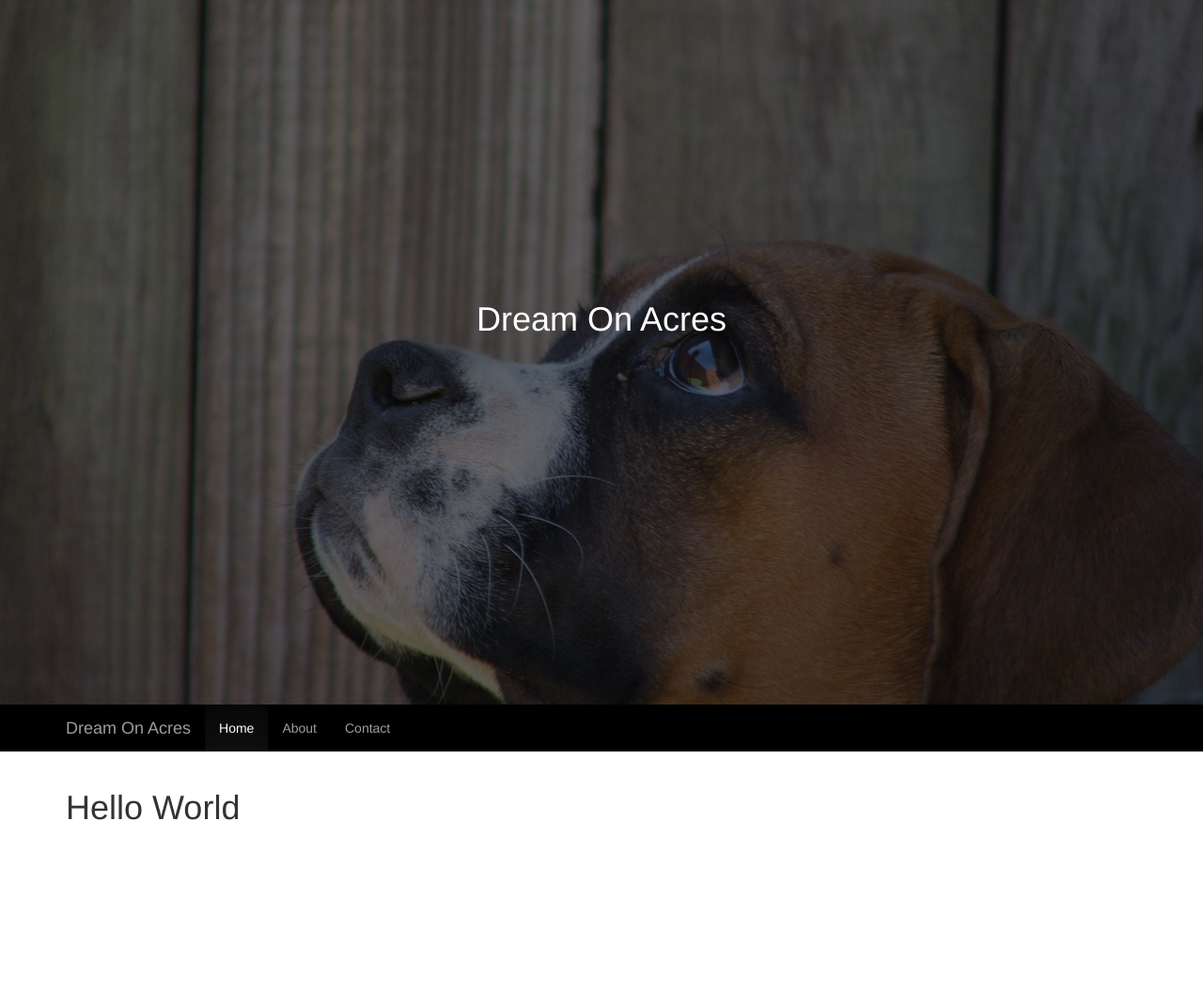
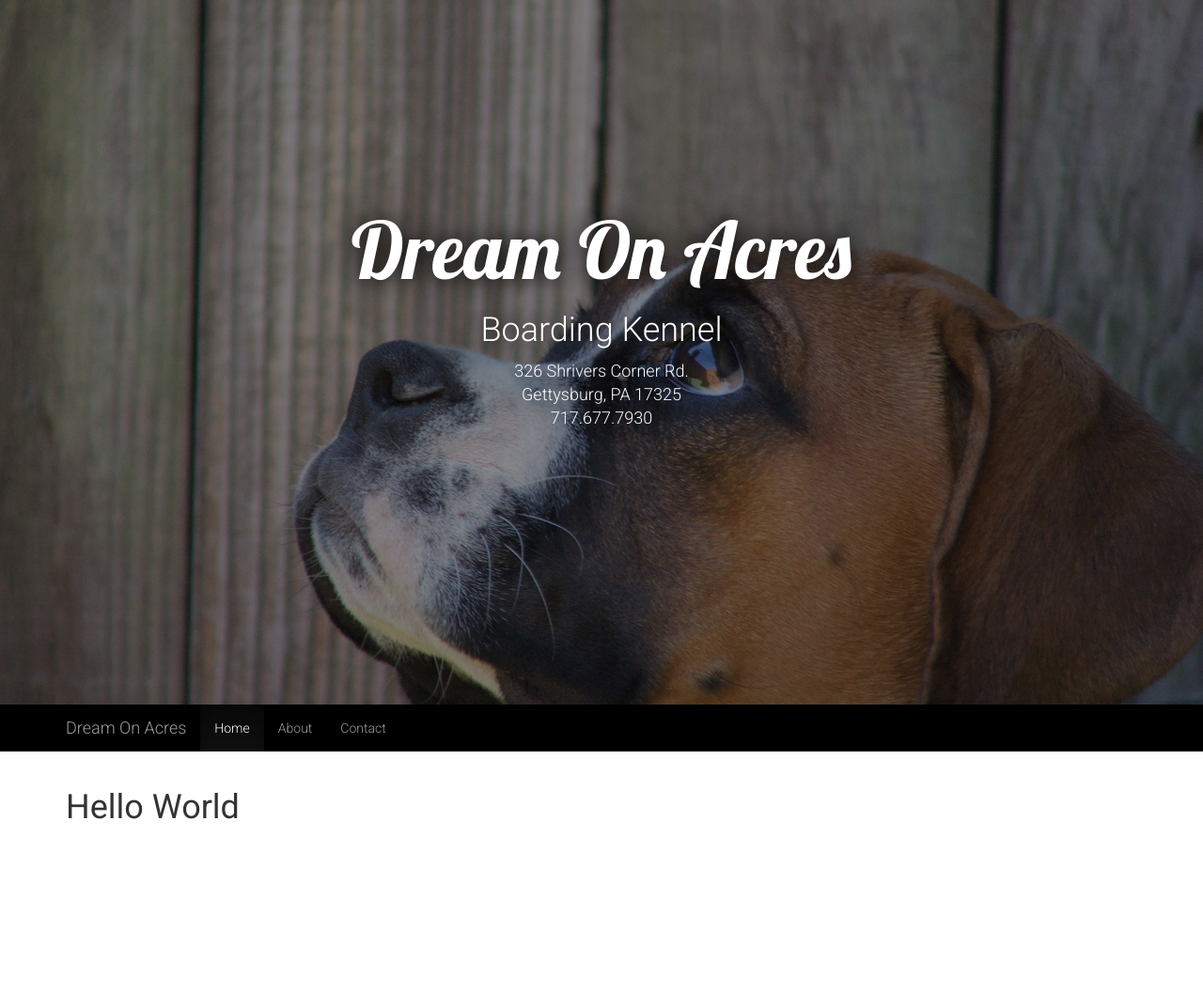
Before and after one commit to jlblatt/Dream-On-Acres, a PHP site: page / in a window 1280 px wide. Shown: the top 1072 px of the page at 94% size. Run offline with PHP 8.4, Linux system fonts and the light colour scheme; some libraries are stand-ins or nearby versions.

Commit message:
Fonts, blending

```diff
--- a/css/styles.css
+++ b/css/styles.css
@@ -1,2 +1,2 @@
-.hero{position:relative}.hero .text{position:absolute;top:40%;width:100%;color:#fff;text-align:center;z-index:1}.hero .slides{width:100%;height:100%}.hero .slides .slide{position:absolute;width:100%;height:100%;background-color:#666;background-size:cover;background-blend-mode:multiply}.hero .slides .slide.slide-1{background-image:url("../images/slide-1.jpg")}.hero .slides .slide.slide-2{background-image:url("../images/slide-2.jpg")}.hero .slides .slide.slide-3{background-image:url("../images/slide-3.jpg")}.main-nav{background:#000;border-radius:0;border:0}
+body{font-family:"Roboto";font-weight:300}.hero{position:relative;background:#000}.hero .text{position:absolute;top:25vh;width:100%;color:#fff;text-align:center;z-index:1;text-shadow:0 0 24px #000}.hero .text a{color:#fff}.hero .text h1{font-family:Lobster;font-size:12vw}@media (min-width: 640px){.hero .text h1{font-size:84px}}.hero .text h2{font-size:6vw;font-weight:300}@media (min-width: 640px){.hero .text h2{font-size:36px}}.hero .text h4{font-size:4vw;font-weight:300;line-height:1.4}@media (min-width: 640px){.hero .text h4{font-size:18px}}.hero .slides{width:100%;height:100%}.hero .slides .slide{position:absolute;width:100%;height:100%;background-color:#444;background-size:cover;background-blend-mode:overlay}.hero .slides .slide.slide-1{background-image:url("../images/slide-1.jpg")}.hero .slides .slide.slide-2{background-image:url("../images/slide-2.jpg")}.hero .slides .slide.slide-3{background-image:url("../images/slide-3.jpg")}.main-nav{background:#000;border-radius:0;border:0}
 /*# sourceMappingURL=styles.css.map */
--- a/css/styles.scss
+++ b/css/styles.scss
@@ -1,4 +1,16 @@
 @import "bourbon/bourbon";
+
+
+$xsmall: 360px;
+$small: 640px;
+$medium: 1024px;
+$large: 1440px;
+$xlarge: 1920px;
+
+body {
+  font-family: "Roboto";
+  font-weight: 300;
+}
 
 .hero {
   position: relative;
@@ -6,11 +18,44 @@
 
   .text {
     position: absolute;
-    top: 40%;
+    top: 25vh;
     width: 100%;
     color: #fff;
     text-align: center;
     z-index: 1;
+    text-shadow: 0 0 24px rgba(0,0,0,1);
+
+    a {
+      color: #fff;
+    }
+
+    h1 {
+      font-family: Lobster;
+      font-size: 12vw;
+
+      @media (min-width: $small) {
+        font-size: 84px;
+      }
+    }
+
+    h2 {
+      font-size: 6vw;
+      font-weight: 300;
+
+      @media (min-width: $small) {
+        font-size: 36px;
+      }
+    }
+
+    h4 {
+      font-size: 4vw;
+      font-weight: 300;
+      line-height: 1.6;
+
+      @media (min-width: $small) {
+        font-size: 18px;
+      }
+    }
   }
 
   .slides {
@@ -21,9 +66,9 @@
       position: absolute;
       width: 100%;
       height: 100%;
-      background-color: #666;
+      background-color: #444;
       background-size: cover;
-      background-blend-mode: multiply;
+      background-blend-mode: overlay;
 
       &.slide-1 {background-image: url("../images/slide-1.jpg");}
       &.slide-2 {background-image: url("../images/slide-2.jpg");}
--- a/index.html
+++ b/index.html
@@ -9,10 +9,12 @@
     <title>Kennel Gettysburg, PA - Dream On Acres Boarding Kennel</title>
     <meta name="description" content="Dream On Acres Boarding Kennel of Gettysburg, PA. Clean and Secure Facility, Fenced Play Areas, Homemade Dog Treats. Call 717-677-7930." />
 
+    <link href='http://fonts.googleapis.com/css?family=Lobster|Roboto:300,300italic,400,400italic,700,700italic' rel='stylesheet' type='text/css'>
     <link href="/css/bootstrap.min.css" rel="stylesheet">
     <link href="/css/bootstrap-theme.min.css" rel="stylesheet">
     <link href="/css/magnific-popup.css" rel="stylesheet">
     <link href="/css/styles.css" rel="stylesheet">
+
 
     <script src="//code.jquery.com/jquery-2.1.3.min.js"></script>
       <script>window.jQuery || document.write('<script src="/js/jquery-2.1.3.min.js"><\/script>')</script>
@@ -26,7 +28,11 @@
   <body>
 
     <section class="hero">
-      <div class="text"><h1>Dream On Acres</h1></div>
+      <div class="text">
+        <h1>Dream On Acres</h1>
+        <h2>Boarding Kennel</h2>
+        <h4> 326 Shrivers Corner Rd.<br />Gettysburg, PA 17325<br /><a href="tel:7176777930">717.677.7930</a></h4>
+      </div>
       <div class="slides">
         <div class="slide slide-3"></div>
         <div class="slide slide-2"></div>
--- a/js/scripts.js
+++ b/js/scripts.js
@@ -3,7 +3,9 @@
 $(document).ready(function(){
 
   bindWindowSizeEvent(function(){
-    $(".hero").height($(window).height() - $(".main-nav").height());
+    var newHeight = $(window).height() - $(".main-nav").height();
+    if(newHeight < 500) newHeight = 500;
+    $(".hero").height(newHeight);
   });
 
   bindIntereactionEvent(function(){
```
Also changed, not shown: 1 other file.
